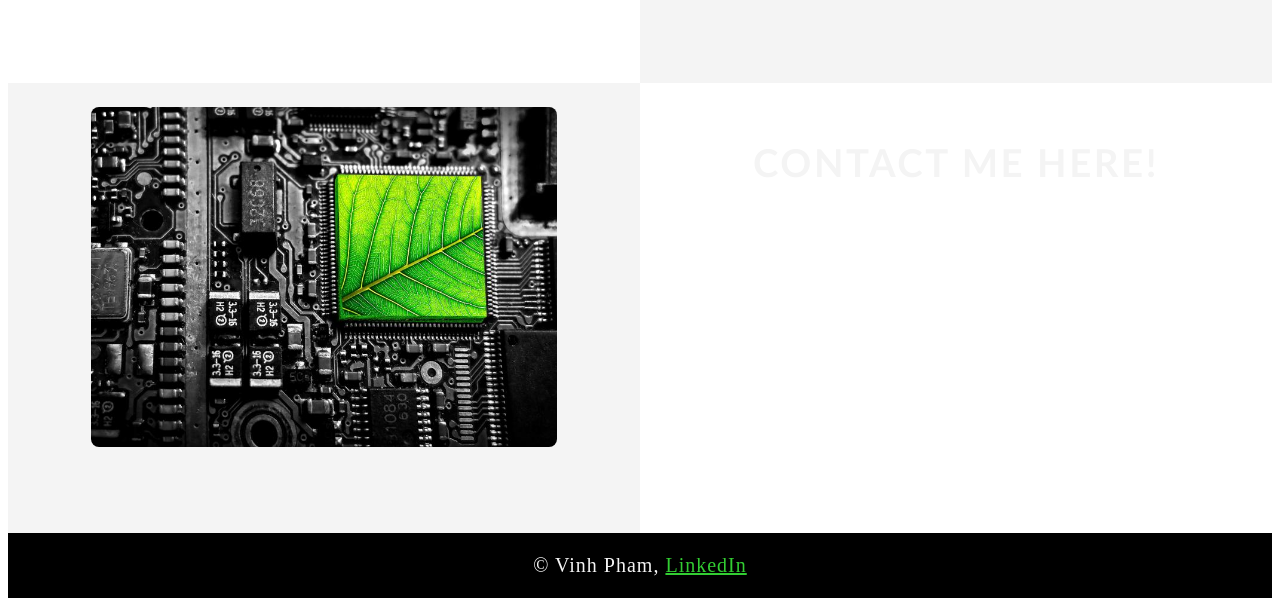
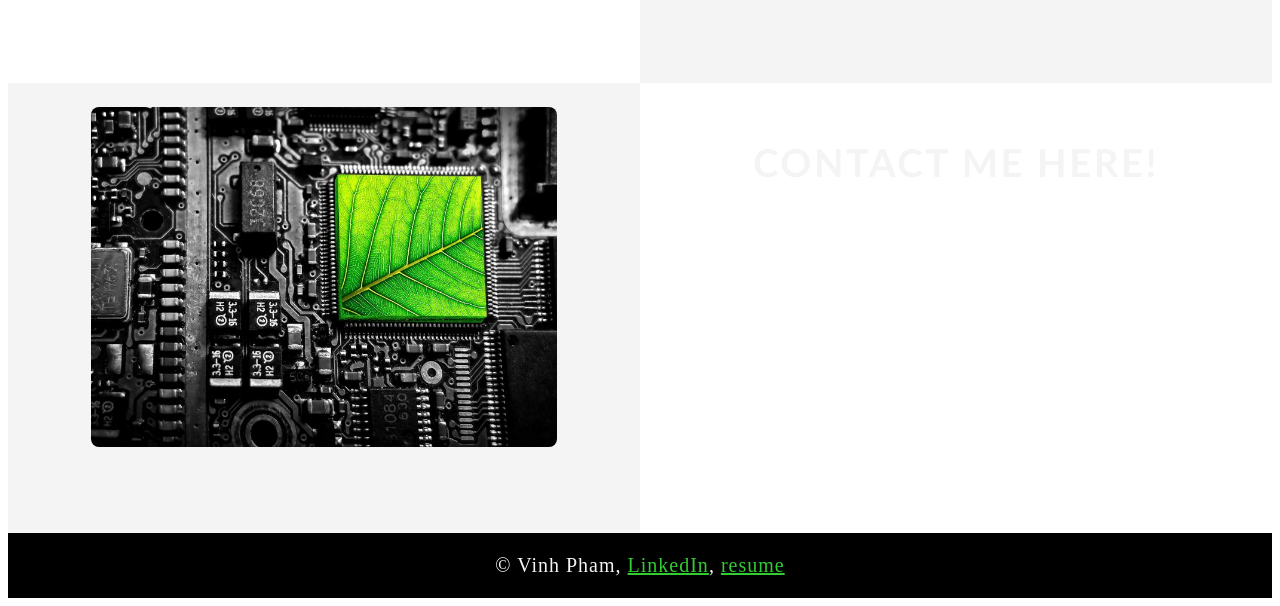
Before and after one commit to heyitspham/heyitspham.github.io, a plain HTML site: page index.html in a window 1280 px wide. Shown: the part 2201-2807 px from the top of the page. Drawn offline with Linux system fonts and the light colour scheme.

Commit message:
Updated LinkedIn link and added link to resume.

```diff
--- a/index.html
+++ b/index.html
@@ -187,7 +187,7 @@
 
         <!--Footer section-->
         <footer>
-                <p class="center">&copy Vinh Pham, <a href="https://www.linkedin.com/in/vinh-pham-1a84b338/" target="_blank">LinkedIn</a></p>
+            <p class="center">&copy Vinh Pham, <a href="https://www.linkedin.com/in/heyitsvinh/" target="_blank">LinkedIn</a>, <a href="https://drive.google.com/file/d/1x3EULpNjkJm8JETtdJ0i5gFUCg2ogGB4/view?usp=sharing">resume</a></p>
         </footer>
         <script src="js/portfolio.js"></script>
     </body>
```
